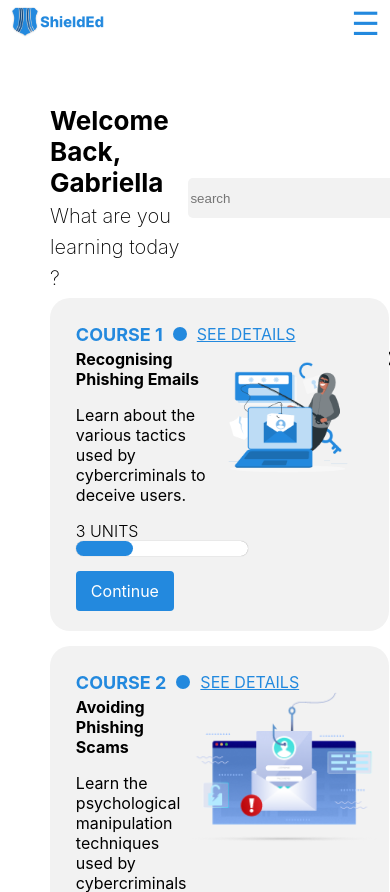
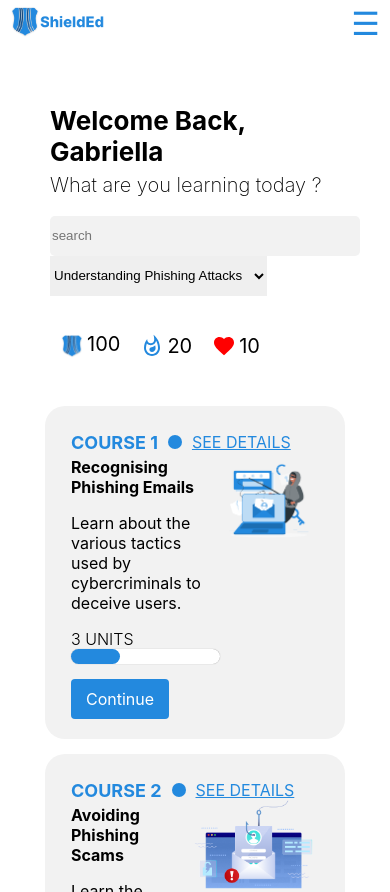
Before and after one commit to TimiDev19/ShieldEd, a React (Create React App) app: page / in a window 390 px wide. Built offline with nearby package versions, Linux system fonts and the light colour scheme; a web font is replaced by a local one.

Commit message:
responsiveness

```diff
--- a/src/styles/Dashboard.css
+++ b/src/styles/Dashboard.css
@@ -1120,32 +1120,29 @@ right: 0;
     }
 }
 
-@media (max-width: 700px) {
-    body{
-        width: 100%;
-        overflow-x: hidden;
-    }
-    .cardContainer{
-        width: 100%;
-    }
-    .contentHeader {
-        height: fit-content;
-        display: flex;
-        flex-direction: column;
-        justify-content: space-between;
-        padding: 5px 20px;
-        margin-bottom: 15px;
-    }
-    .headerHanger{
-        flex-direction: column;
+@media (max-width: 750px) {
+    .contentNavbar{
+        grid-template-columns: repeat(1, 1fr);
         height: fit-content;
     }
-    .headerSearchbox {
-        align-self: self-start;
-    }
-    .gameCurrency {
+    .currencyBox .gameCurrency {
         display: flex;
-        align-self: self-start;
-        text-align: right;
+        align-self: center;
+        text-align: left;
+        justify-content: left;
     }
 }
+
+@media (max-width: 450px) {
+    .bodyImage img {
+        height: 100px;
+        width: auto;
+    }
+}
+
+@media (max-width: 350px) {
+    .bodyImage img {
+        height: 70px;
+        width: auto;
+    }
+}
```
